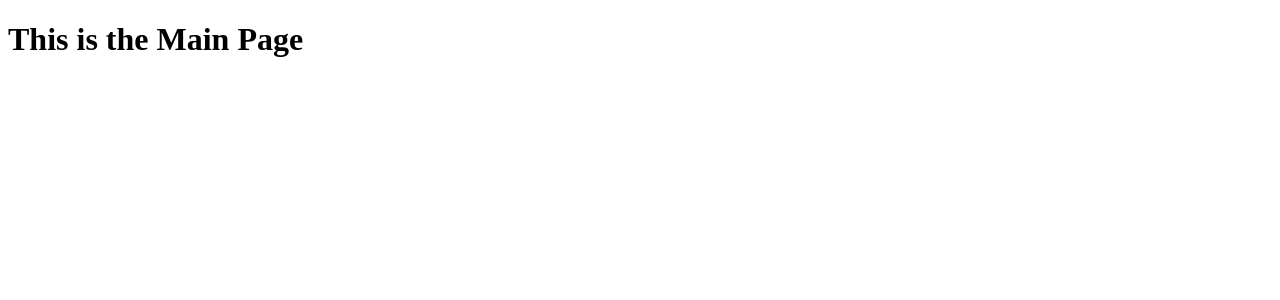
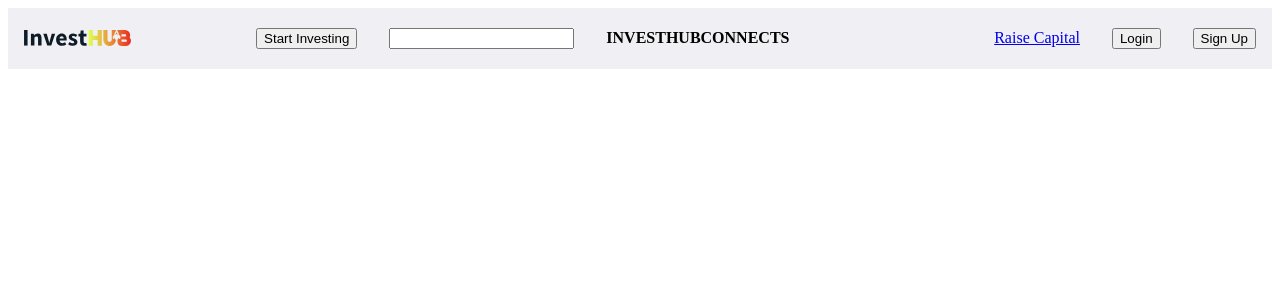
Before and after one commit to deanschwartz6/InvestHub, a React (Create React App) app in the folder investhub_app/: page / in a window 1280 px wide. Shown: the top 300 px of the page. Built offline with nearby package versions, Linux system fonts and the light colour scheme.

Commit message:
Header rough draft complete, deleted global components folder and created component folder within the pages folder

```diff
--- /dev/null
+++ b/investhub_app/src/Pages/Home/Components/Header.jsx
@@ -0,0 +1,24 @@
+import React from 'react';
+import { Link } from 'react-router-dom';
+import './header.css';
+import logo from '../../../Assets/logo.svg';
+
+function Header(){
+    return(
+        <header className="header">
+            <img src={logo} alt="" id="image-logo" />
+            <div className="middle-content">
+                <button className="left-nav-element" >Start Investing</button>
+                <input type="search" className="left-nav-element" />
+                <h4 className="left-nav-element" >INVESTHUBCONNECTS</h4>
+            </div>
+            <div className="right-nav">
+                <Link to="/raise-capital" className="right-nav-element" >Raise Capital</Link>
+                <button className="right-nav-element" >Login</button>
+                <button className="right-nav-element" >Sign Up</button>
+            </div>
+        </header>
+    );
+}
+
+export default Header;
--- /dev/null
+++ b/investhub_app/src/Pages/Home/Components/header.css
@@ -0,0 +1,53 @@
+/* Parent container */
+.header {
+    background-color: #f0EFF3;
+    display: flex;
+    justify-content: space-between;
+    align-items: center;
+
+    /* border: solid; */
+}
+
+/* Child Containers */
+#image-logo {
+    display: flex;
+    max-width: 7em;
+    max-height: 1em;
+    padding-left: 1em;
+
+    /* border: solid; */
+}
+
+.middle-content {
+    display: flex;
+    align-items: center;
+    gap: 2em;
+    padding-right: 5em;
+
+    /* border: solid; */
+}
+
+.right-nav {
+    display: flex;
+    align-items: center;
+    gap: 2em;
+    padding-right: 1em;
+
+    /* border: solid; */
+}
+
+/* Child Elements */
+.left-nav-element {
+    max-height: 2em;
+
+    /* border: solid; */
+}
+
+.right-nav-element {
+    align-items: center;
+    max-height: 2em;
+
+    /* border: solid; */
+}
+
+/* Stying Elements */
--- a/investhub_app/src/Pages/Home/Main.jsx
+++ b/investhub_app/src/Pages/Home/Main.jsx
@@ -1,10 +1,20 @@
+//React Imports
 import React from 'react';
+
+//Style Imports
 import './main.css';
 
+//Components Imports
+import Header from './Components/Header';
+
+//Assets Imports
+
+
+//Main function
 function Main(){
     return (
         <div className="main-content">
-            <h1>This is the Main Page</h1>
+            <Header />
         </div>
     );
 }
```
Also changed, not shown: investhub_app/src/Assets/logo.svg (added), investhub_app/src/Components/README.md (deleted).
